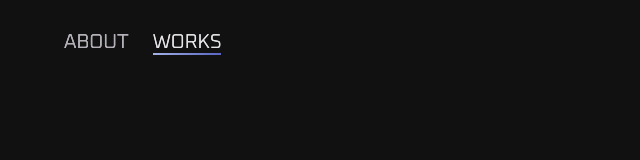
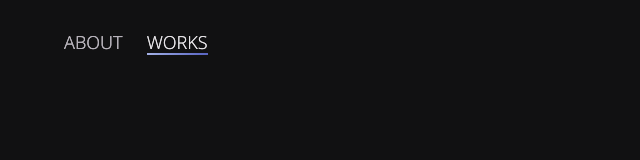
Before and after one commit to hriosnl/portfolio.design-observations, a Next.js app: page /works in a window 1280 px wide. Shown: the top 160 px of the page, without its empty margins (0-640 px from the left). Built offline with nearby package versions, Linux system fonts and the light colour scheme; a web font is replaced by a local one.

Commit message:
Updated main navigation fonts

```diff
--- a/app/(home)/works/page.tsx
+++ b/app/(home)/works/page.tsx
@@ -296,7 +296,7 @@ const WorkLink = ({
         );
         if (isLg) hideDetails();
       }}
-      className="relative uppercase text-5xl xl:text-6xl font-thin"
+      className="relative uppercase text-5xl xl:text-6xl font-thin sm:font-thin"
     >
       <Link href={!isLg ? "" : href}>
         <div className="size-full">{name}</div>
--- a/app/globals.css
+++ b/app/globals.css
@@ -79,7 +79,7 @@ h1 {
     display: none;
   }
 }
-
+/*
 .otlg {
   outline: 2px solid green;
 }
@@ -109,4 +109,4 @@ h1 {
 
 .bor3 {
   border: 2px solid darkcyan;
-}
+} */
--- a/components/MainNavigation.tsx
+++ b/components/MainNavigation.tsx
@@ -40,7 +40,7 @@ const NavigationLink = ({ name, href }: { name: string; href: string }) => {
     >
       <Link
         href={href}
-        className="text-[1.1rem] sm:font-light sm:text-xl uppercase font-display"
+        className="text-[1.1rem] sm:font-light sm:text-lg uppercase"
       >
         <div className="size-full">{name}</div>
         <div
```
